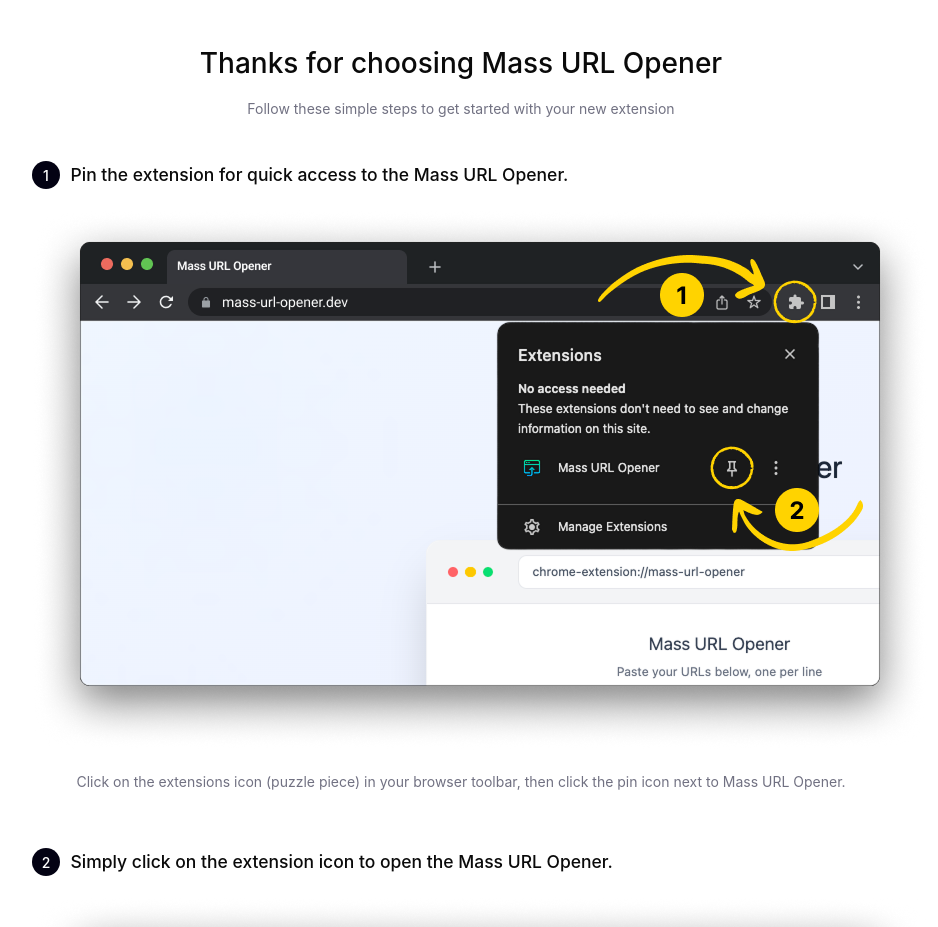
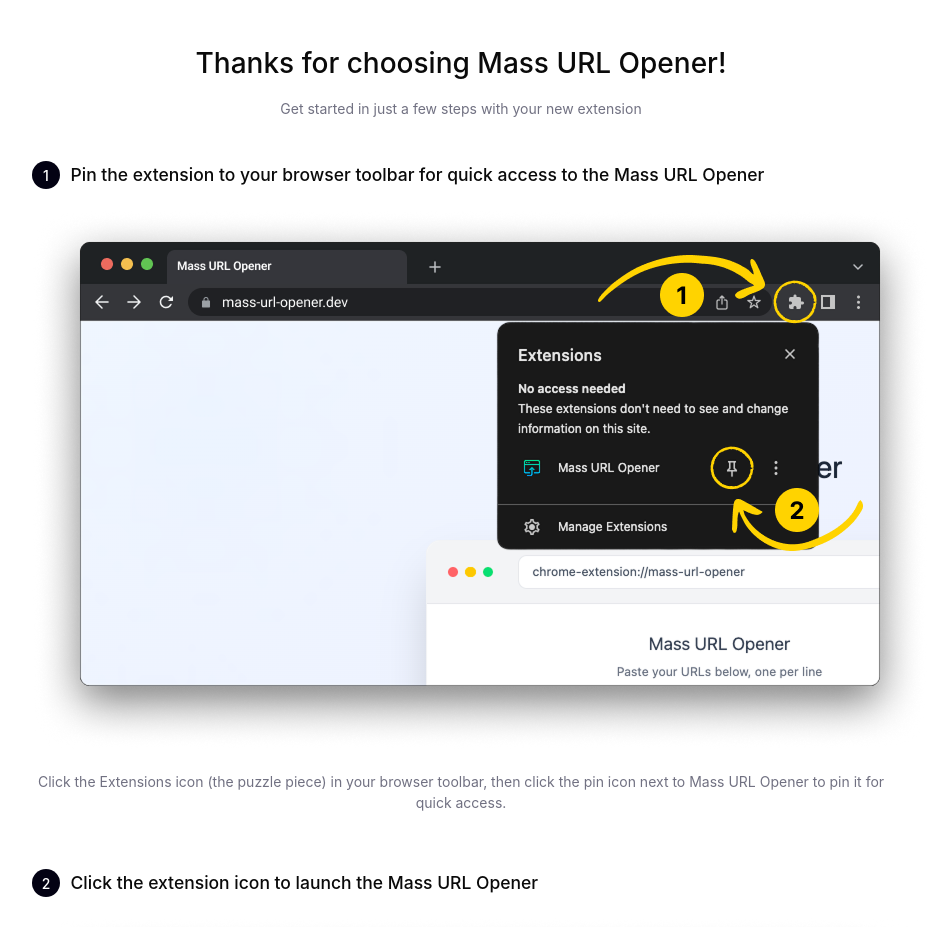
Before and after one commit to idmitrio/mass-url-opener-dev, a plain HTML site: page welcome/index.html in a window 1280 px wide. Shown: the top 927 px of the page, without its empty margins (179-1117 px from the left). Drawn offline with Linux system fonts and the light colour scheme.

Commit message:
feat: правка текстов

```diff
--- a/welcome/index.html
+++ b/welcome/index.html
@@ -11,9 +11,9 @@
     <div class="content-wrapper">
         <!-- Header -->
         <div class="header">
-            <h1>Thanks for choosing Mass URL Opener</h1>
+            <h1>Thanks for choosing Mass URL Opener!</h1>
             <p class="subtitle">
-                Follow these simple steps to get started with your new extension
+                Get started in just a few steps with your new extension
             </p>
         </div>
 
@@ -23,7 +23,7 @@
             <div class="step">
                 <div class="step-header">
                     <div class="step-number">1</div>
-                    <h2>Pin the extension for quick access to the Mass URL Opener.</h2>
+                    <h2>Pin the extension to your browser toolbar for quick access to the Mass URL Opener</h2>
                 </div>
 
                 <div class="image-container">
@@ -34,7 +34,7 @@
                 </div>
 
                 <p class="step-description">
-                    Click on the extensions icon (puzzle piece) in your browser toolbar, then click the pin icon next to Mass URL Opener.
+                    Click the Extensions icon (the puzzle piece) in your browser toolbar, then click the pin icon next to Mass URL Opener to pin it for quick access.
                 </p>
             </div>
 
@@ -42,7 +42,7 @@
             <div class="step">
                 <div class="step-header">
                     <div class="step-number">2</div>
-                    <h2>Simply click on the extension icon to open the Mass URL Opener.</h2>
+                    <h2>Click the extension icon to launch the Mass URL Opener</h2>
                 </div>
 
                 <div class="image-container">
@@ -53,7 +53,7 @@
                 </div>
 
                 <p class="step-description">
-                    Once pinned, you can access Mass URL Opener anytime by clicking on its icon in the toolbar.
+                    Once pinned, you can access Mass URL Opener at any time by clicking its icon in the toolbar.
                 </p>
             </div>
         </div>
@@ -62,7 +62,7 @@
         <div class="footer">
             <div class="footer-content">
                 <p>
-                    You're all set! Click on the Mass URL Opener icon whenever you need to open multiple URLs at once.
+                    You're all set! Just click the Mass URL Opener icon whenever you want to open multiple links at once.
                 </p>
             </div>
         </div>
```
